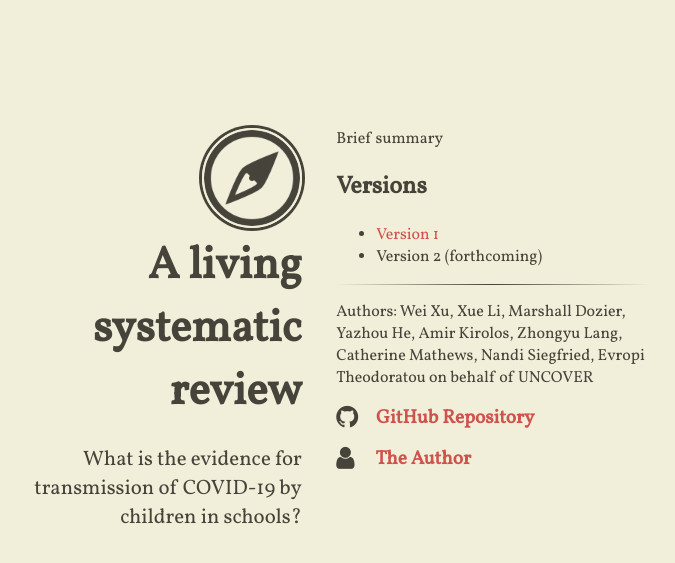
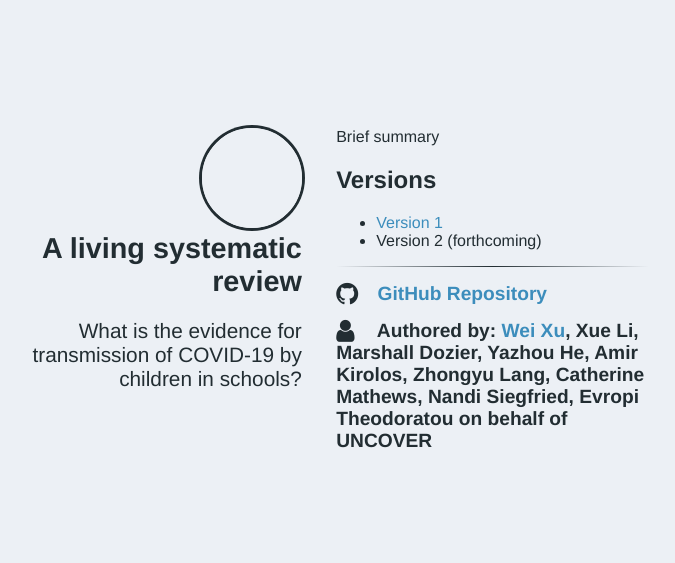
Before and after one commit to mikaelaspringsteen/covidschoolreview, a Jekyll site: the page built from index.html, in a window 1280 px wide. Shown: the top 563 px of the page, without its empty margins (331-1006 px from the left). Built offline with Jekyll 4.4.1, drawn with Linux system fonts in a browser that asks for light colours; nearby versions of some CDN libraries.

Commit message:
Edit css

```diff
--- a/_includes/content.html
+++ b/_includes/content.html
@@ -8,15 +8,14 @@
 
 <hr />
 
-<p>Authors: Wei Xu, Xue Li, Marshall Dozier, Yazhou He, Amir Kirolos, Zhongyu Lang, Catherine Mathews, Nandi Siegfried, Evropi Theodoratou on behalf of UNCOVER</p>
-
 <ul class="fa-ul main-list">
   <li class="main-list-item">
     <span class="fa fa-github fa-lg main-list-item-icon"></span>
-    <a href="https://github.com/excentris/compass">GitHub Repository</a>
+    <a href="https://duckduckgo.com/">GitHub Repository</a>
   </li>
   <li class="main-list-item">
     <span class="fa fa-user fa-lg main-list-item-icon"></span>
-    <a href="http://excentris.net">The Author</a>
+    Authored by:
+    <a href="https://duckduckgo.com/">Wei Xu</a>, Xue Li, Marshall Dozier, Yazhou He, Amir Kirolos, Zhongyu Lang, Catherine Mathews, Nandi Siegfried, Evropi Theodoratou on behalf of UNCOVER
   </li>
 </ul>
--- a/assets/main.scss
+++ b/assets/main.scss
@@ -1,12 +1,12 @@
 ---
 ---
 
-$text-color: #46433A;
-$anchor-text-color: #CE534D;
-$background-color: #F1EED9;
+$text-color: #222d32;
+$anchor-text-color: #3c8dbc;
+$background-color: #ecf0f5;
 
 body {
-	font-family: 'Vollkorn', serif;
+	font-family: 'Helvetica', sans-serif;
 	color: $text-color;
 	background-color: $background-color;
 }
@@ -72,7 +72,7 @@ since it must be aligned with the content */
 
 /*** author ***/
 .author-container h1 {
-	font-size: 2.8em;
+	font-size: 1.8em;
 	margin-top: 0;
 	margin-bottom: 0;
 	text-align: center;
```
Also changed, not shown: images/compass.png (deleted), 1 other file.
